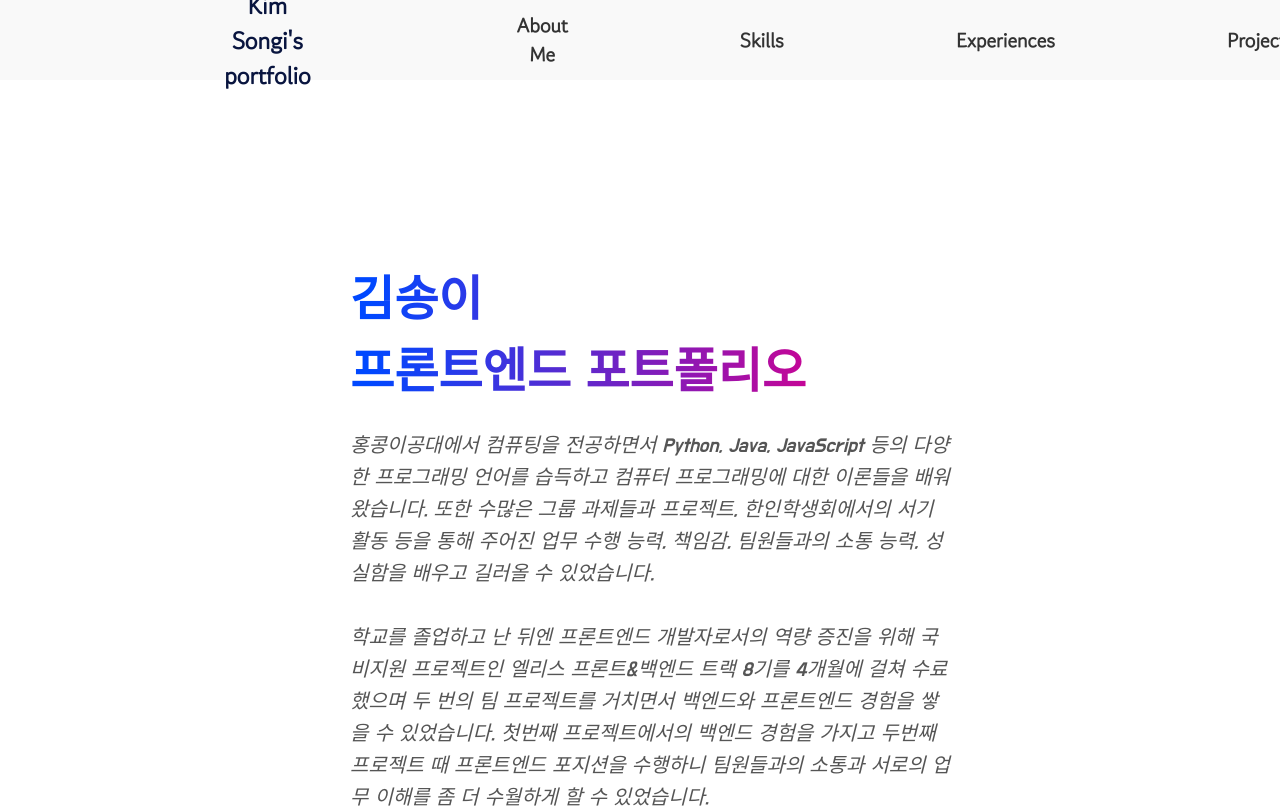
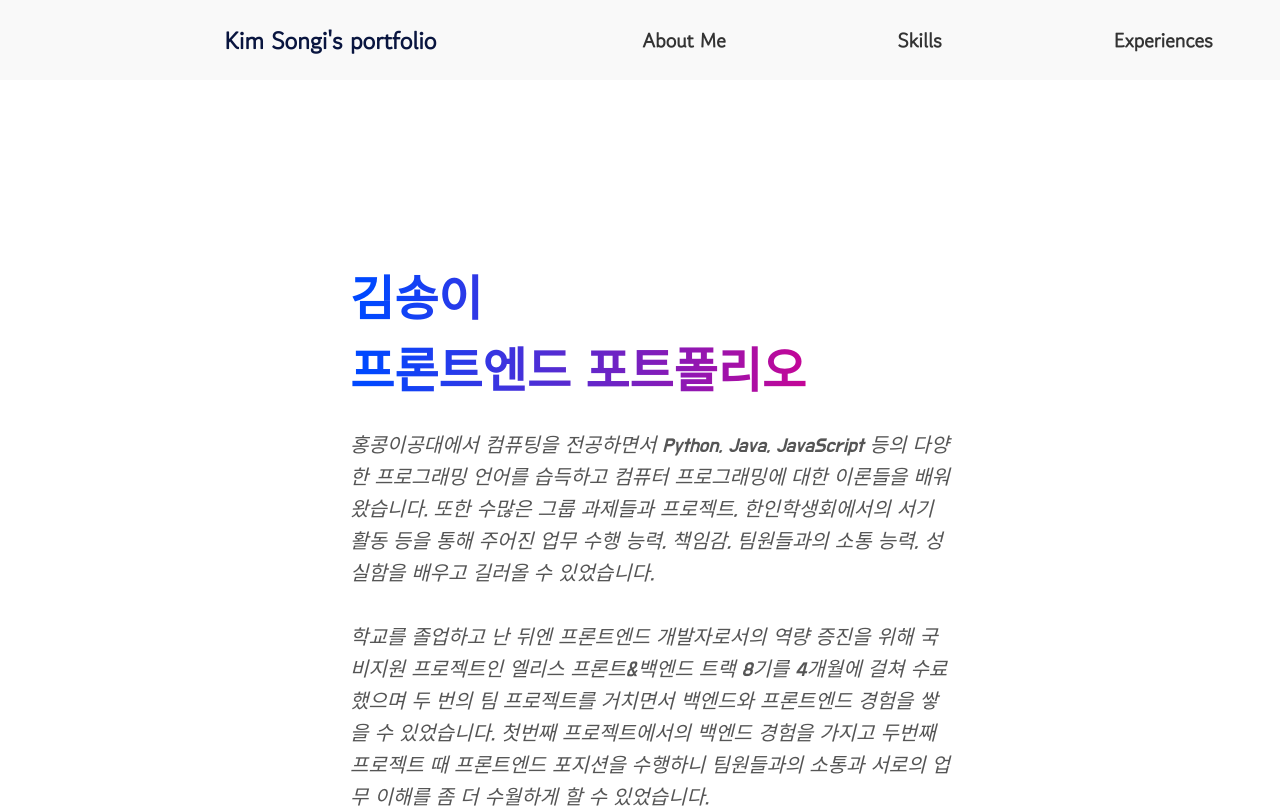
Before and after one commit to kimkoko/portfolio, a React (Create React App) app: page /#/ in a window 1280 px wide. Shown: the top 808 px of the page. Built offline with nearby package versions, Linux system fonts and the light colour scheme.

Commit message:
fix: nowrap added

```diff
--- a/src/components/Nav.scss
+++ b/src/components/Nav.scss
@@ -21,6 +21,7 @@
       color: #09153f;
       font-size: 24px;
       font-weight: 600;
+      white-space: nowrap;
     }
 
     .menu {
@@ -33,6 +34,7 @@
 
         button {
           margin-left: 160px;
+          white-space: nowrap;
           text-decoration: none;
           color: #333;
           font-size: 20px;
```
